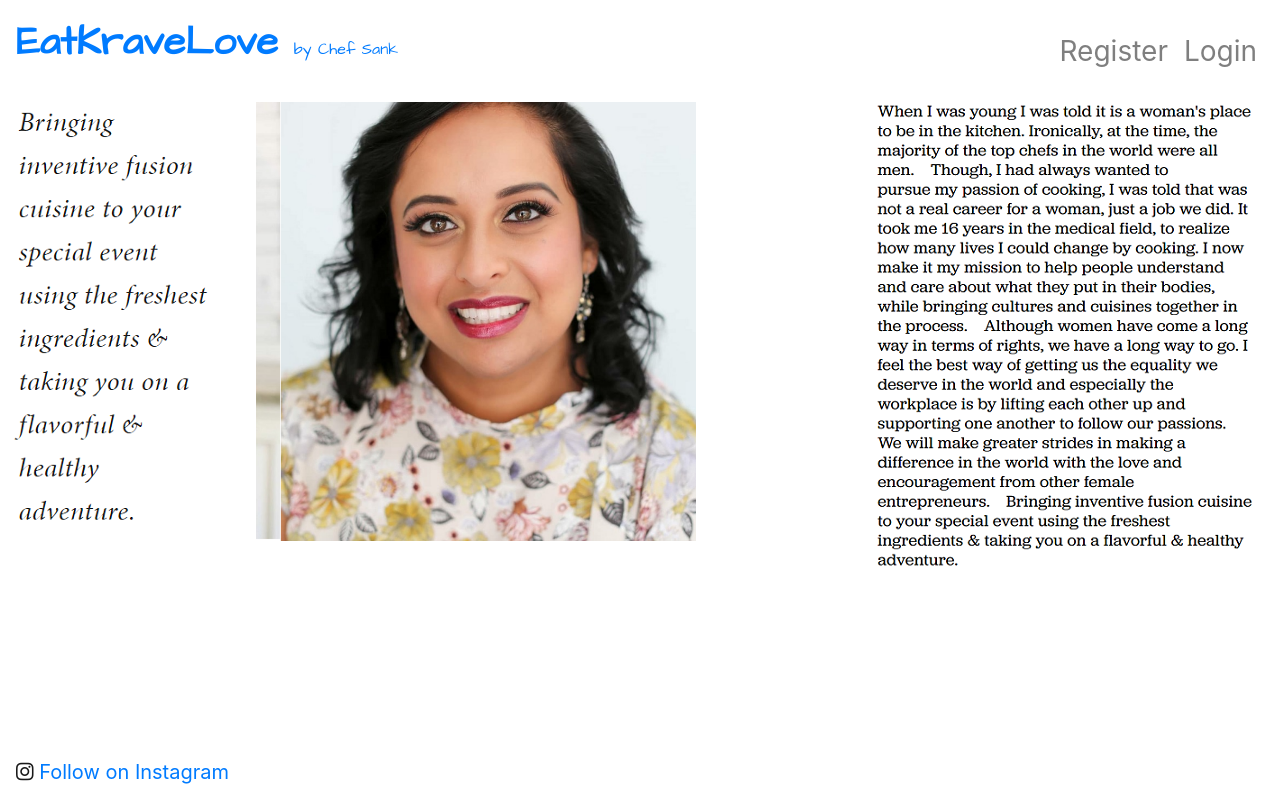
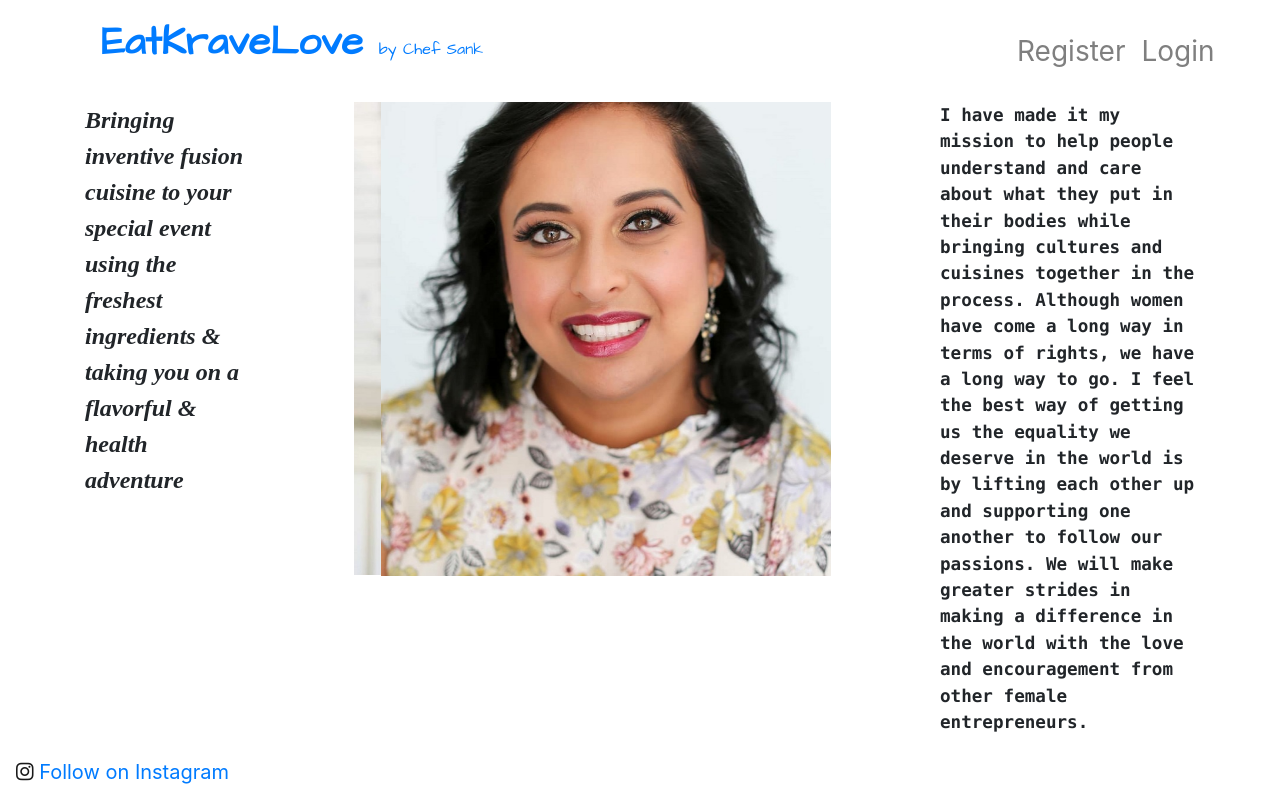
Before and after one commit to michaelpaulcuccia/eatkravelove, a React (Create React App) app in the folder client/: page / in a window 1280 px wide. Built offline with nearby package versions, Linux system fonts and the light colour scheme.

Commit message:
update to styling, removed pics replaced with text

```diff
--- a/client/src/components/layout/Landing.js
+++ b/client/src/components/layout/Landing.js
@@ -1,4 +1,4 @@
-import React, { Fragment } from 'react';
+import React from 'react';
 import { Col, Row } from "react-bootstrap";
 import Caro from './landingComponents/Caro';
 import LandingQuote from './landingComponents/LandingQuote';
@@ -8,11 +8,10 @@ const Landing = () => {
 
 
     return (
-
-        <Fragment>
+        <div className='container'>
             <Row>
 
-                <Col sm={1}>
+                <Col sm={2}>
                     <LandingQuote />
                 </Col>
 
@@ -20,18 +19,13 @@ const Landing = () => {
                     <Caro />
                 </Col>
 
-                <Col sm={4}>
+                <Col sm={3}>
                     <LandingQuoteTwo />
                 </Col>
 
             </Row>
-        </Fragment>
 
-
-
-
-
-
+        </div>
     )
 }
 
--- a/client/src/components/layout/Navie.js
+++ b/client/src/components/layout/Navie.js
@@ -8,10 +8,10 @@ export const Navie = props => {
 
     return (
 
-        <div>
+        <div className='container'>
             <Navbar bg="white" expand="lg">
                 <Navbar.Brand>
-                    <Link to='/' className='home_link'>
+                    <Link to='/' className='home_link' style={{ textDecoration: 'none' }}>
                         <p className='main_name'>EatKraveLove <small className="little_name">by Chef Sank</small></p>
                     </Link>
                 </Navbar.Brand>
@@ -20,12 +20,12 @@ export const Navie = props => {
                     <Nav className='right_navlinks' >
                         {props.hideRegisterLogin &&
                             <Fragment>
-                                <Nav.Link as={Link} to='/register'
-                                    className='little_linkies'
-                                >Register</Nav.Link>
-                                <Nav.Link as={Link} to='/login'
-                                    className='little_linkies'
-                                >Login</Nav.Link>
+                                <Nav.Link as={Link} to='/register' className='little_linkies' >
+                                    Register
+                                </Nav.Link>
+                                <Nav.Link as={Link} to='/login' className='little_linkies' >
+                                    Login
+                                </Nav.Link>
                             </Fragment>
                         }
                         {props.showHiddenTabs &&
@@ -49,7 +49,7 @@ export const Navie = props => {
             <Navbar fixed="bottom">
                 <Navbar.Brand>
                     <i className='fab fa-instagram'></i>
-                    <a className='footer_anchortag' href='https://www.instagram.com/eatkravelove/?hl=en' target="_blank" rel="noreferrer"> Follow on Instagram</a>
+                    <a style={{ textDecoration: 'none' }} className='footer_anchortag' href='https://www.instagram.com/eatkravelove/?hl=en' target="_blank" rel="noreferrer"> Follow on Instagram</a>
                 </Navbar.Brand>
             </Navbar>
         </div>
--- a/client/src/components/layout/landingComponents/LandingQuote.js
+++ b/client/src/components/layout/landingComponents/LandingQuote.js
@@ -1,10 +1,9 @@
 import React from 'react';
-import landing_quote from '../../../images/landing_quote.PNG';
 
 const LandingQuote = () => {
     return (
-        <div>
-            <img src={landing_quote} alt='landing_quote' />
+        <div style={{ fontFamily: 'papyrus', fontStyle: 'oblique', fontWeight: 'bold', fontSize: '1.5em' }}>
+            Bringing inventive fusion cuisine to your special event using the freshest ingredients & taking you on a flavorful & health adventure
         </div>
     )
 }
--- a/client/src/components/layout/landingComponents/LandingQuoteTwo.js
+++ b/client/src/components/layout/landingComponents/LandingQuoteTwo.js
@@ -1,10 +1,11 @@
 import React from 'react';
-import landing_quote_two from '../../../images/landing_quote_two.PNG';
 
 const LandingQuote = () => {
     return (
-        <div>
-            <img src={landing_quote_two} alt='landing_quote_two' />
+        <div
+            style={{ fontFamily: 'monaco', fontStyle: 'normal', fontWeight: '600', fontSize: '1.1em' }}
+        >
+            I have made it my mission to help people understand and care about what they put in their bodies while bringing cultures and cuisines together in the process. Although women have come a long way in terms of rights, we have a long way to go. I feel the best way of getting us the equality we deserve in the world is by lifting each other up and supporting one another to follow our passions. We will make greater strides in making a difference in the world with the love and encouragement from other female entrepreneurs.
         </div>
     )
 }
--- a/client/src/style/CaroStyle.css
+++ b/client/src/style/CaroStyle.css
@@ -5,7 +5,7 @@
   } */
 
   .carousel {
-    width: 60%;
-    height: 60%;
+    width: 75%;
+    height: 75%;
     margin: auto;
   }
--- /dev/null
+++ b/client/src/style/LandingStyle.css
@@ -0,0 +1,10 @@
+* {
+    box-sizing: border-box;
+    padding: 0;
+    margin: 0;
+}
+
+.container {
+    max-width: 1100px;
+    margin: 0 auto;
+}
```
Also changed, not shown: client/src/images/landing_quote.PNG (deleted).
